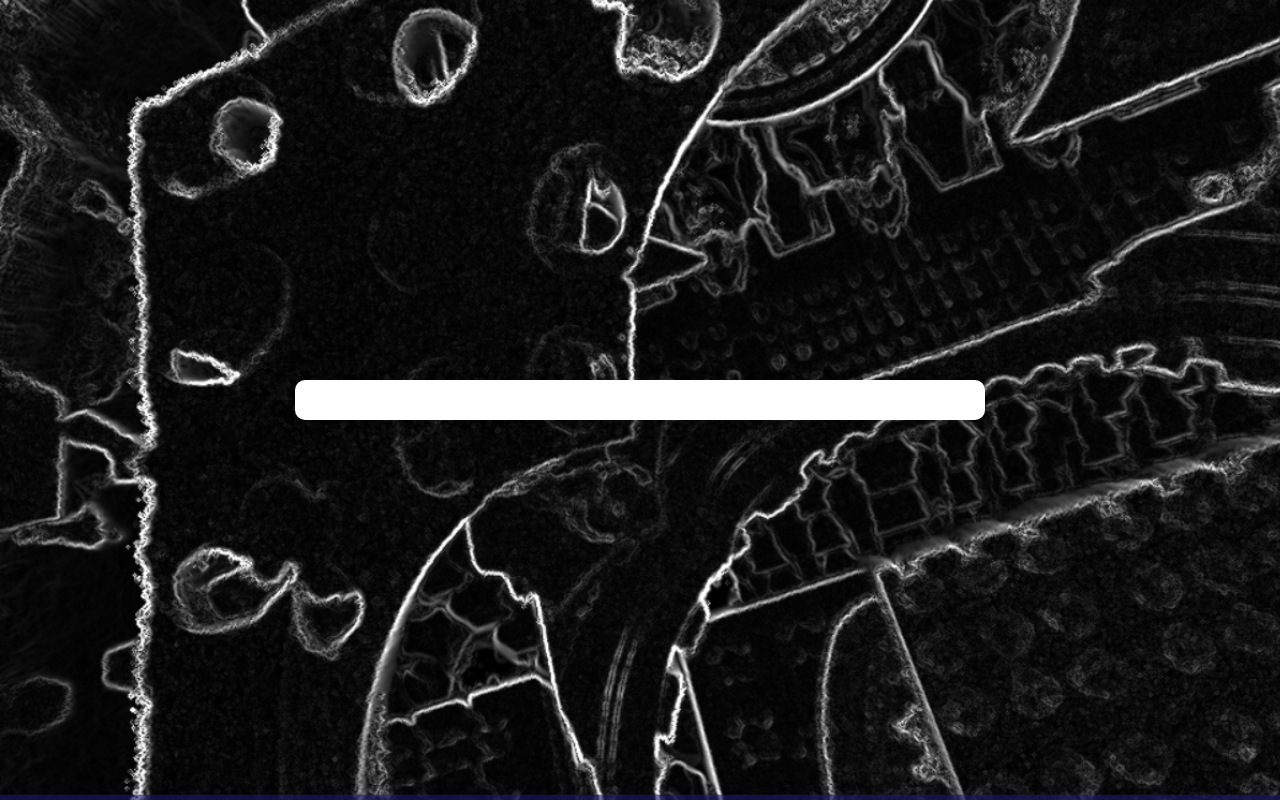
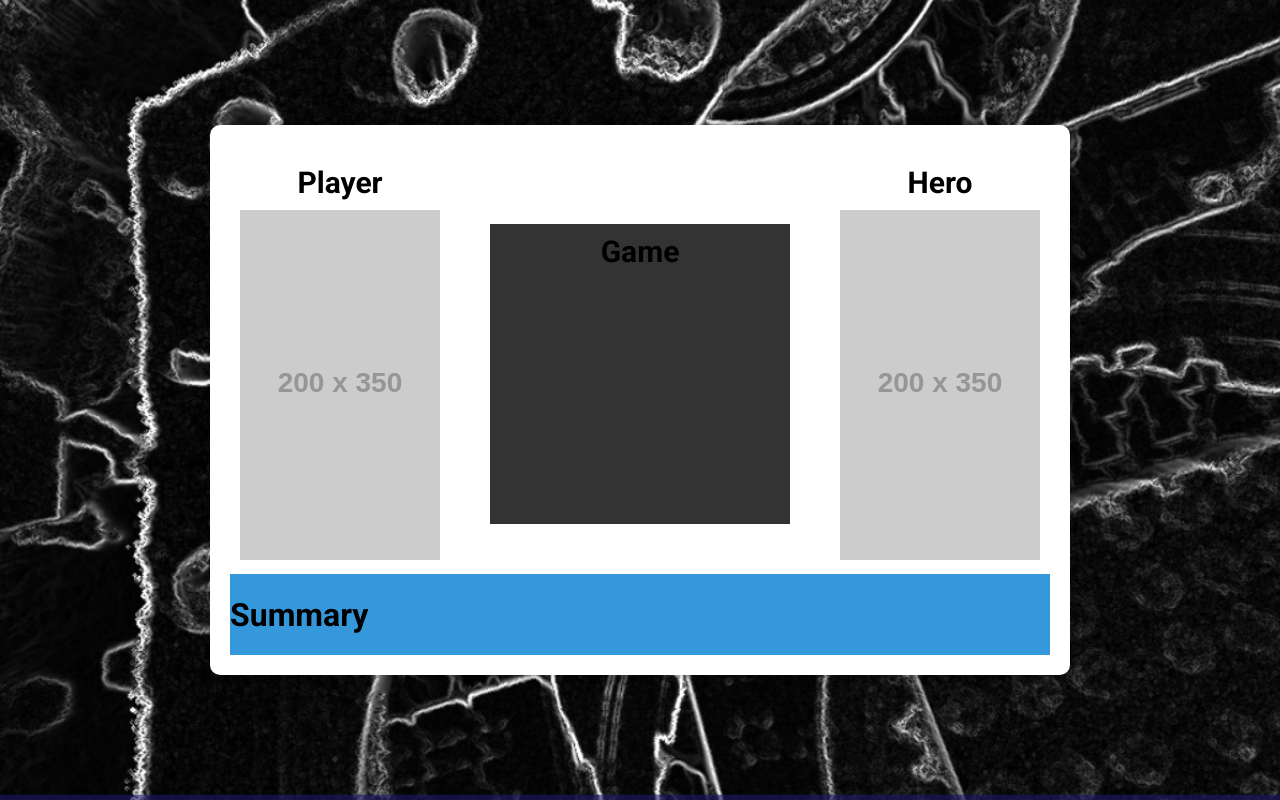
Before and after one commit to Dragon0630/You-Vs-Your-Heros, a Flask app: page /comparison in a window 1280 px wide. Run offline with Flask 3, Linux system fonts and the light colour scheme; grey boxes labelled with a size stand in for pictures from a placeholder-image service; some libraries are stand-ins or nearby versions.

Commit message:
page2HTML

```diff
--- a/static/css/style.css
+++ b/static/css/style.css
@@ -181,4 +181,47 @@ input[type="number"]:focus{
     justify-content: flex-end;
 }
 
-/*-------------------------------Game Container------------------------------*/
+/*-------------------------------Page 2------------------------------*/
+
+#content2{
+    display: flex;
+    flex-wrap: wrap;
+    flex-direction: column;
+    justify-content: center;
+    align-items: center;
+    width: auto;
+    margin: 20px;
+    padding: 20px;
+    background-color: white;
+    border-radius: 10px;
+    box-shadow: 0 0 10px 0 rgba(0,0,0,0.2);
+    position: relative;
+}
+
+#upperContainer{
+    display:flex;
+    flex-wrap: wrap;
+    justify-content: center;
+    padding:10px;
+}
+
+#upperContainer h1{
+    font-size: 30px;
+    margin: 10px;
+    text-align: center;
+}
+
+#gameContainer{
+    margin-top:auto;
+    margin-left:50px;
+    margin-right:50px;
+    margin-bottom:5%;
+    width: 300px;
+    height: 300px;
+    background-color: #333;
+}
+
+#summaryBox{
+    width: 820px;
+    background-color: #3498db;
+}
--- a/templates/page2.html
+++ b/templates/page2.html
@@ -9,10 +9,23 @@
     <link href="https://fonts.googleapis.com/css2?family=Roboto:wght@400;500;700&display=swap" rel="stylesheet">
 {% endblock %}
 {% block page_content %}
-    <div id="content">
-        <div id="gameContainer"></div>
-        <div id="statsContainer"></div>
-        <div id="summaryBox"></div>
+    <div id="content2">
+        <div id="upperContainer">
+            <div id="playerStats">
+                <h1>Player</h1>
+                <img src="https://placehold.jp/200x350.png" alt="Placeholder Image" width="200" height="350">
+            </div>
+            <div id="gameContainer">
+                <h1>Game</h1>
+            </div>
+            <div id="heroStats">
+                <h1>Hero</h1>
+                <img src="https://placehold.jp/200x350.png" alt="Placeholder Image" width="200" height="350">
+            </div>
+        </div>
+        <div id="summaryBox">
+            <h1>Summary</h1>
+        </div>
     </div>
 {% endblock %}
 </html>
```
